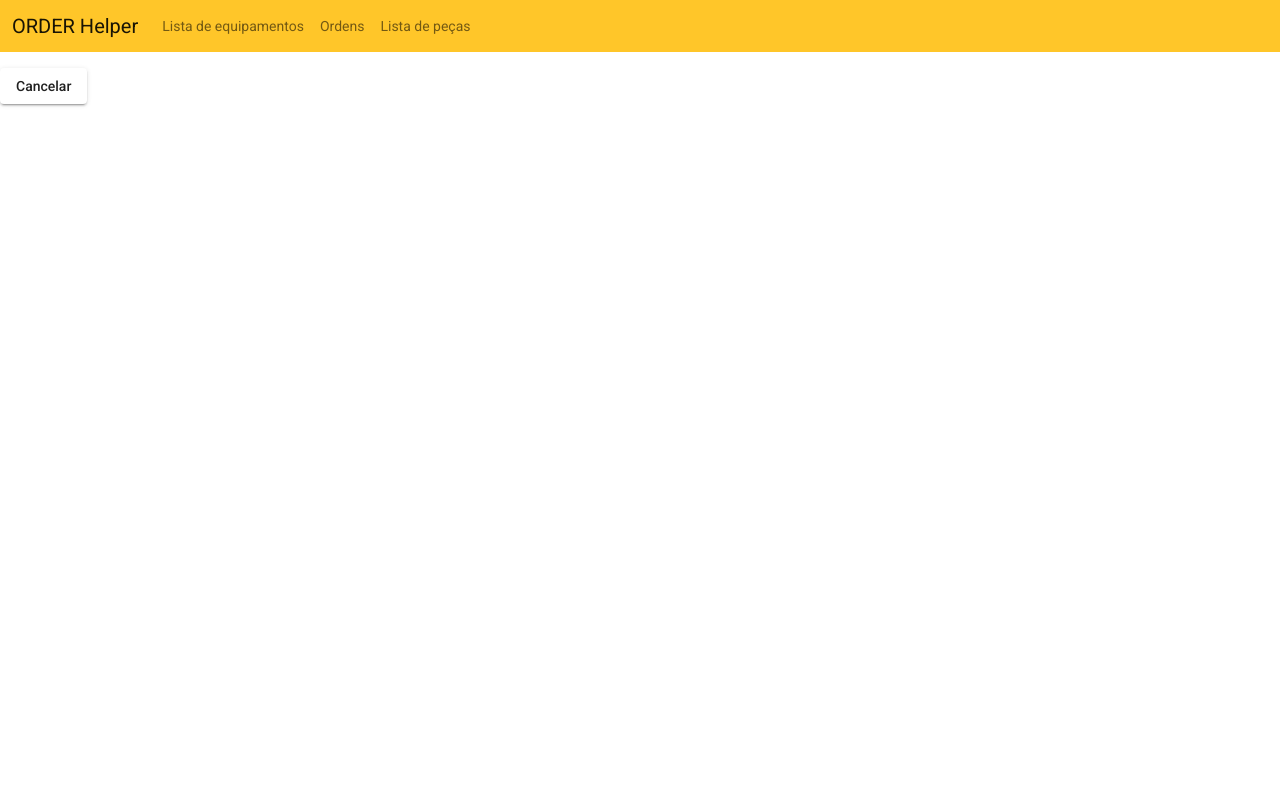
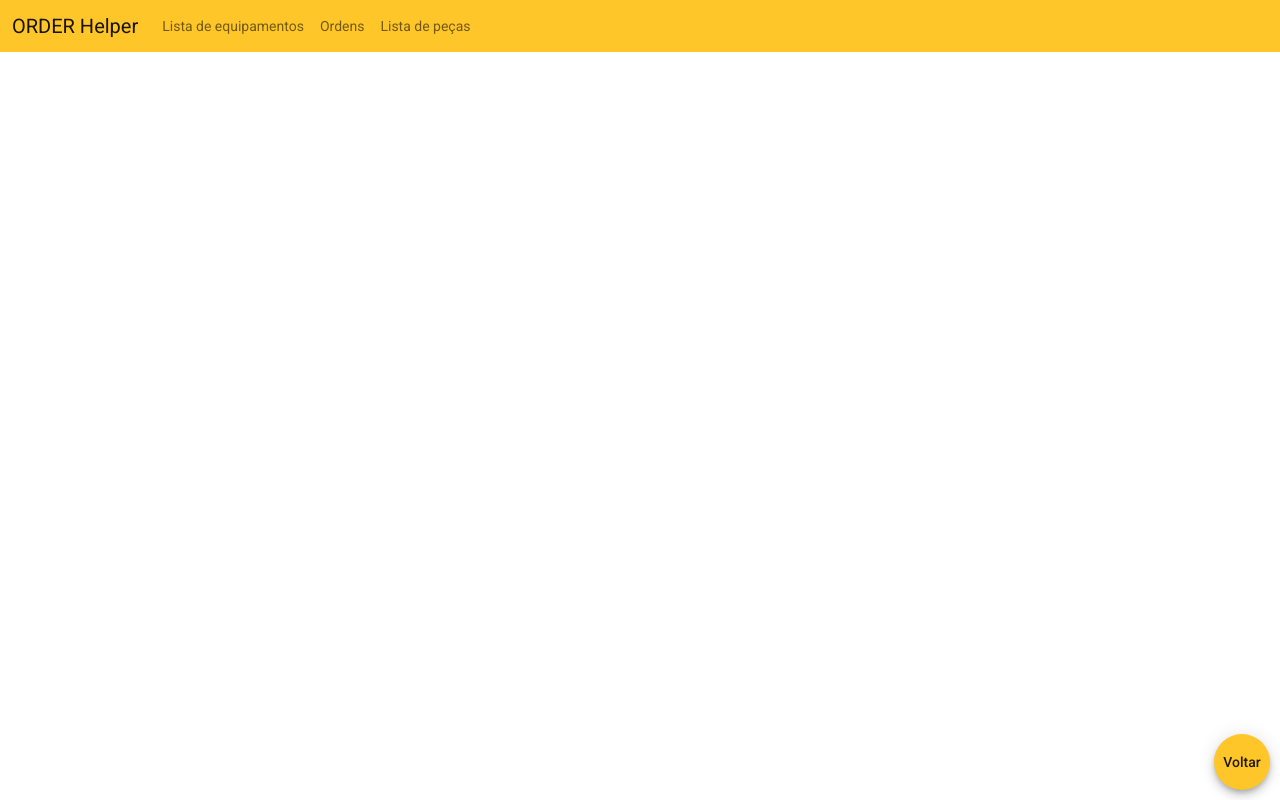
Before and after one commit to AlbertdePaula/Order-Helper, an Angular app in the folder frontend/: page /engines/engine-update/1 in a window 1280 px wide. Built offline with nearby package versions, Linux system fonts and the light colour scheme.

Commit message:
Corrigido bug da nav-bar no engine create

```diff
--- a/frontend/src/app/app.module.ts
+++ b/frontend/src/app/app.module.ts
@@ -5,7 +5,8 @@ import { MatIconModule } from '@angular/material/icon';
 import { MatCardModule } from '@angular/material/card';
 import { FormsModule } from '@angular/forms';
 import { MatFormFieldModule } from '@angular/material/form-field';
-import{MatSnackBarModule} from '@angular/material/snack-bar'
+import{MatSnackBarModule} from '@angular/material/snack-bar';
+import {MatInputModule} from '@angular/material/input';
 
 import { NgbModule } from '@ng-bootstrap/ng-bootstrap';
 
@@ -52,7 +53,8 @@ import { EngineUpdateComponent } from './components/engines/engine-update/engine
     MatCardModule,
     FormsModule,
     MatFormFieldModule,
-    MatSnackBarModule
+    MatSnackBarModule,
+    MatInputModule
   ],
   providers: [],
   bootstrap: [AppComponent]
--- a/frontend/src/app/components/engines/engine-create/engine-create.component.scss
+++ b/frontend/src/app/components/engines/engine-create/engine-create.component.scss
@@ -6,6 +6,10 @@
     background: rgb(3, 179, 3);
   }
 
-button {
-   margin: 20px 15px 0 0 ;
-}
+  .mat-card {
+    transition:box-shadow 28ms cubic-bezier(0.4, 0, 0.2, 1);
+    display:block;
+    position:static;
+    padding:16px;
+    border-radius:4px
+   }
--- a/frontend/src/app/components/engines/engine-update/engine-update.component.html
+++ b/frontend/src/app/components/engines/engine-update/engine-update.component.html
@@ -1 +1 @@
-<button mat-raised-button (click)="cancel()">Cancelar</button>
+<button mat-fab class="button-back" (click)="cancel()">Voltar</button>
--- a/frontend/src/app/components/engines/engine-update/engine-update.component.scss
+++ b/frontend/src/app/components/engines/engine-update/engine-update.component.scss
@@ -0,0 +1,6 @@
+.button-back {
+  position: fixed;
+  bottom:  10px;
+  right: 10px;
+  background: #ffc629;
+}
```
